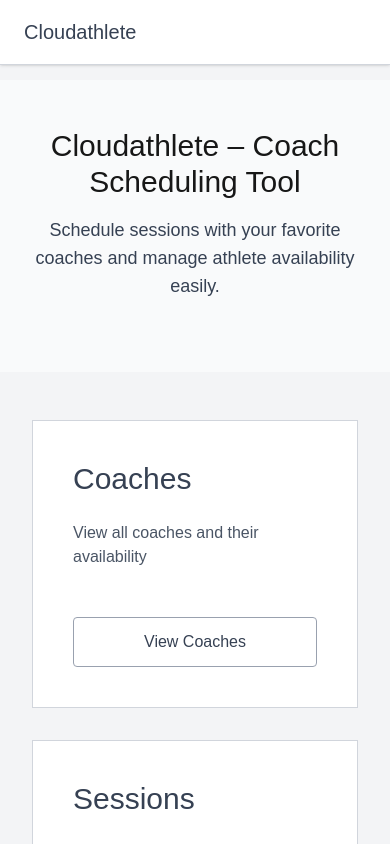
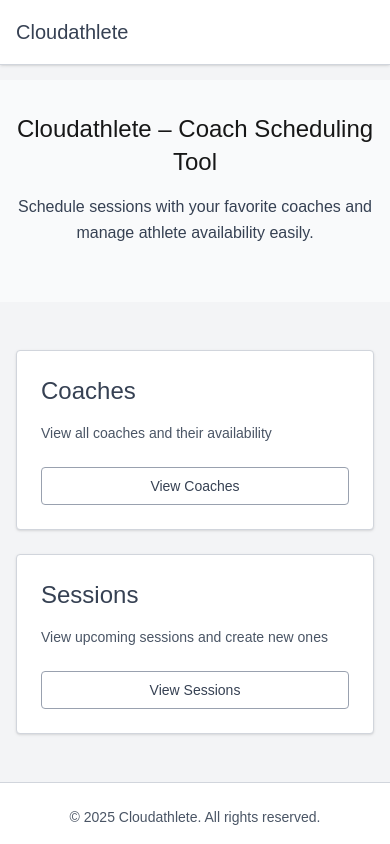
Before and after one commit to MingJae92/athelete-tracking-app, a Next.js app: page / in a window 390 px wide. Shown: the top 844 px of the page. Built offline with nearby package versions, Linux system fonts and the light colour scheme.

Commit message:
Responsiveness implemented

```diff
--- a/app/components/CoachList.tsx
+++ b/app/components/CoachList.tsx
@@ -43,15 +43,15 @@
   }, [coachesWithSlots, search]);
 
   return (
-    <section aria-labelledby="coach-list-title" className="bg-white border border-gray-300 p-6 rounded-lg">
+    <section aria-labelledby="coach-list-title" className="bg-white border border-gray-300 p-4 sm:p-6 rounded-lg">
       {/* Header */}
-      <div className="flex items-center justify-between mb-6">
+      <div className="flex flex-col sm:flex-row sm:items-center sm:justify-between mb-4 sm:mb-6 gap-2 sm:gap-0">
         <h2 id="coach-list-title" className="text-2xl font-light text-gray-700">
           Coaches
         </h2>
-      </div>
 
         {/* Search */}
+        <div className="w-full sm:w-64">
           <label htmlFor="coach-search" className="sr-only">Search coaches by name</label>
           <input
             id="coach-search"
@@ -59,8 +59,10 @@
             placeholder="Search by coach name..."
             value={search}
             onChange={(e) => setSearch(e.target.value)}
-        className="w-full border border-gray-300 px-4 py-2 mb-6 focus:outline-none focus:border-gray-400 text-gray-700 font-light rounded"
+            className="w-full border border-gray-300 px-3 py-2 rounded focus:outline-none focus:border-gray-400 text-gray-700 font-light"
           />
+        </div>
+      </div>
 
       {/* Empty state */}
       {filteredCoaches.length === 0 && (
@@ -68,12 +70,12 @@
       )}
 
       {/* Coach List */}
-      <ul className="space-y-4">
+      <ul className="grid grid-cols-1 sm:grid-cols-2 lg:grid-cols-3 gap-4">
         {filteredCoaches.map((coach) => (
           <li key={coach.id}>
             <Link
               href={`/coaches/${coach.id}`}
-              className="block border p-4 rounded transition hover:bg-gray-50 focus:outline-none focus:ring-2 focus:ring-blue-400"
+              className="block border p-4 rounded transition hover:bg-gray-50 focus:outline-none focus:ring-2 focus:ring-blue-400 h-full"
             >
               <h3 className="text-lg font-light text-gray-700 mb-1">{coach.name}</h3>
               <p className="text-sm text-gray-600 font-light">Speciality: {coach.speciality}</p>
--- a/app/components/FeatureCard.tsx
+++ b/app/components/FeatureCard.tsx
@@ -13,21 +13,23 @@
 }: FeatureCardProps) {
   return (
     <article
-      className="bg-white border border-gray-300 p-10"
+      className="bg-white border border-gray-300 p-6 sm:p-8 md:p-10 rounded shadow flex flex-col justify-between h-full"
       aria-labelledby={`feature-title-${title}`}
     >
       <h2
         id={`feature-title-${title}`}
-        className="text-3xl font-light text-gray-700 mb-6"
+        className="text-2xl sm:text-3xl font-light text-gray-700 mb-4 sm:mb-6"
       >
         {title}
       </h2>
-      <p className="text-gray-600 mb-12 font-light">{description}</p>
+      <p className="text-gray-600 mb-6 sm:mb-12 font-light text-sm sm:text-base">
+        {description}
+      </p>
       <a
         href={href}
-        className="block w-full border border-gray-400 bg-white px-6 py-3 text-gray-700 hover:bg-gray-50 transition font-light text-base text-center focus:outline-none focus:ring-2 focus:ring-blue-400 rounded"
+        className="block w-full border border-gray-400 bg-white px-4 py-2 sm:px-6 sm:py-3 text-gray-700 hover:bg-gray-50 transition font-light text-sm sm:text-base text-center focus:outline-none focus:ring-2 focus:ring-blue-400 rounded"
         role="button"
-        aria-label={`${buttonText} for ${title}`} // ✅ descriptive label for screen readers
+        aria-label={`${buttonText} for ${title}`}
       >
         {buttonText}
       </a>
--- a/app/components/Footer.tsx
+++ b/app/components/Footer.tsx
@@ -1,23 +1,23 @@
 export default function Footer() {
   return (
     <footer
-      className="bg-white border-t border-gray-300 py-6"
+      className="bg-white border-t border-gray-300 py-6 px-4 sm:px-6 md:px-8"
       role="contentinfo"
       aria-label="Footer"
     >
-      <div className="max-w-6xl mx-auto px-8">
-        <div className="text-center">
-          <p className="text-gray-600 text-sm font-light">
+      <div className="max-w-6xl mx-auto flex flex-col sm:flex-row items-center justify-between gap-4">
+        <p className="text-gray-600 text-sm font-light text-center sm:text-left">
           © {new Date().getFullYear()} Cloudathlete. All rights reserved.
         </p>
+
+        {/* Skip link for accessibility */}
         <a
           href="#main-content"
-            className="sr-only focus:not-sr-only focus:outline-none focus:ring-2 focus:ring-blue-400 rounded"
+          className="sr-only focus:not-sr-only focus:outline-none focus:ring-2 focus:ring-blue-400 rounded text-sm"
         >
           Skip to main content
         </a>
       </div>
-      </div>
     </footer>
   );
 }
--- a/app/components/Hero.tsx
+++ b/app/components/Hero.tsx
@@ -1,11 +1,15 @@
 export default function Hero() {
   return (
-    <section className="py-12 sm:py-16 bg-gray-50" role="banner" aria-label="Hero section">
+    <section
+      className="py-8 sm:py-12 lg:py-16 bg-gray-50"
+      role="banner"
+      aria-label="Hero section"
+    >
       <div className="max-w-7xl mx-auto px-4 sm:px-6 lg:px-8 text-center">
-        <h1 className="text-3xl sm:text-4xl lg:text-5xl font-normal mb-4">
+        <h1 className="text-2xl sm:text-3xl md:text-4xl lg:text-5xl font-normal mb-4 leading-snug">
           Cloudathlete – Coach Scheduling Tool
         </h1>
-        <p className="text-gray-700 text-lg sm:text-xl mb-6">
+        <p className="text-gray-700 text-base sm:text-lg md:text-xl mb-6 max-w-3xl mx-auto leading-relaxed">
           Schedule sessions with your favorite coaches and manage athlete availability easily.
         </p>
       </div>
--- a/app/components/Navbar.tsx
+++ b/app/components/Navbar.tsx
@@ -9,12 +9,12 @@
       role="navigation"
       aria-label="Main navigation"
     >
-      <div className="flex items-center justify-between px-6 h-16">
+      <div className="max-w-7xl mx-auto px-4 sm:px-6 lg:px-8 flex items-center justify-between h-16">
         {/* Logo */}
         <div className="flex-1">
           <Link
             href="/"
-            className="text-xl font-light text-gray-700 focus:outline-none focus:ring-2 focus:ring-blue-400"
+            className="text-xl font-light text-gray-700 focus:outline-none focus:ring-2 focus:ring-blue-400 rounded"
             aria-label="Cloudathlete Home"
           >
             Cloudathlete
--- a/app/components/SessionModal.tsx
+++ b/app/components/SessionModal.tsx
@@ -30,35 +30,38 @@
 
   return (
     <div
-      className="fixed inset-0 bg-black/50 flex items-center justify-center z-50"
+      className="fixed inset-0 bg-black/50 flex items-center justify-center z-50 px-4 sm:px-6"
       onClick={onClose} // close modal when clicking overlay
-      onKeyDown={handleKeyDown} // ✅ keyboard support
-      role="dialog" // ✅ accessibility role
-      aria-modal="true" // ✅ screen reader
-      aria-labelledby="modal-title" // ✅ links to title
-      tabIndex={-1} // ✅ focusable container for keyboard
+      onKeyDown={handleKeyDown} // keyboard support
+      role="dialog"
+      aria-modal="true"
+      aria-labelledby="modal-title"
+      tabIndex={-1} // focusable container
     >
       <div
-        className="bg-white rounded p-6 w-full max-w-lg shadow-lg relative"
+        className="bg-white rounded-lg p-4 sm:p-6 w-full max-w-md sm:max-w-lg shadow-lg relative overflow-y-auto max-h-[90vh]"
         onClick={(e) => e.stopPropagation()} // prevent closing when clicking inside
       >
         <button
-          className="absolute top-2 right-2 text-gray-600 hover:text-gray-900"
+          className="absolute top-2 right-2 text-gray-600 hover:text-gray-900 focus:outline-none focus:ring-2 focus:ring-blue-400 rounded"
           onClick={onClose}
-          aria-label="Close modal" // ✅ accessibility label
+          aria-label="Close modal"
         >
           ✕
         </button>
-        <h2 id="modal-title" className="text-xl font-bold mb-4">
+
+        <h2 id="modal-title" className="text-lg sm:text-xl font-bold mb-4 text-center sm:text-left">
           {getCoachName(session.coachId)} - {new Date(session.createdAt).toLocaleString()}
         </h2>
-        <p className="mb-4">
+
+        <p className="mb-4 text-sm sm:text-base break-words">
           <strong>Notes:</strong> {session.notes || "No notes provided"}
         </p>
-        <h3 className="font-semibold mb-2">Athletes:</h3>
-        <ul className="list-disc pl-5 space-y-1">
+
+        <h3 className="font-semibold mb-2 text-sm sm:text-base">Athletes:</h3>
+        <ul className="list-disc pl-5 space-y-1 text-sm sm:text-base">
           {getAthleteDetails(session.athleteIds).map((ath, i) => (
-            <li key={i}>
+            <li key={i} className="break-words">
               <strong>{ath.name}</strong> - {ath.sport} ({ath.squad})
             </li>
           ))}
--- a/app/page.tsx
+++ b/app/page.tsx
@@ -6,21 +6,26 @@
 export default function Home() {
   return (
     <div className="min-h-screen bg-gray-100 flex flex-col">
+      {/* Navbar */}
       <Navbar />
 
       <main className="bg-gray-100 flex-grow pt-20">
+        {/* Hero Section */}
         <Hero />
 
         {/* Feature Cards Section */}
         <section className="py-12">
-          <div className="max-w-6xl mx-auto px-8">
-            <div className="grid grid-cols-1 md:grid-cols-2 gap-8">
+          <div className="max-w-6xl mx-auto px-4 sm:px-6 lg:px-8">
+            <div className="grid grid-cols-1 sm:grid-cols-2 lg:grid-cols-2 gap-6 md:gap-8">
+              {/* Card 1 */}
               <FeatureCard
                 title="Coaches"
                 description="View all coaches and their availability"
                 buttonText="View Coaches"
                 href="/coaches"
               />
+
+              {/* Card 2 */}
               <FeatureCard
                 title="Sessions"
                 description="View upcoming sessions and create new ones"
@@ -32,6 +37,7 @@
         </section>
       </main>
 
+      {/* Footer */}
       <Footer />
     </div>
   );
```
Also changed, not shown: app/components/CoachDetail.tsx (+13 -17 lines), app/components/SessionsOverview.tsx (+18 -16 lines). Lines whose indentation alone changed are shown as unchanged.
